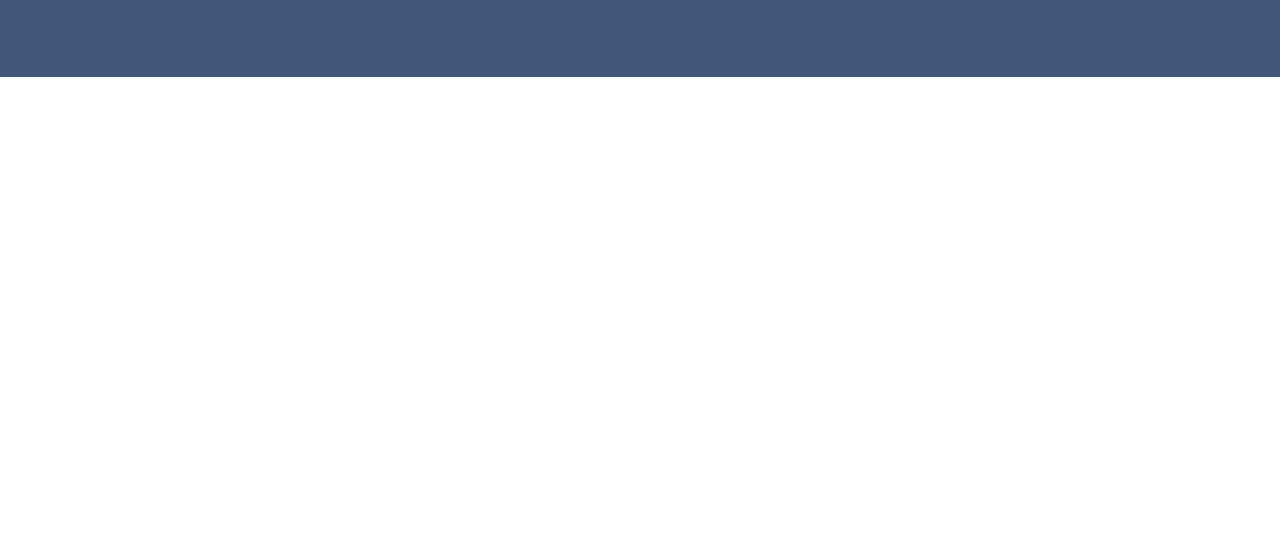
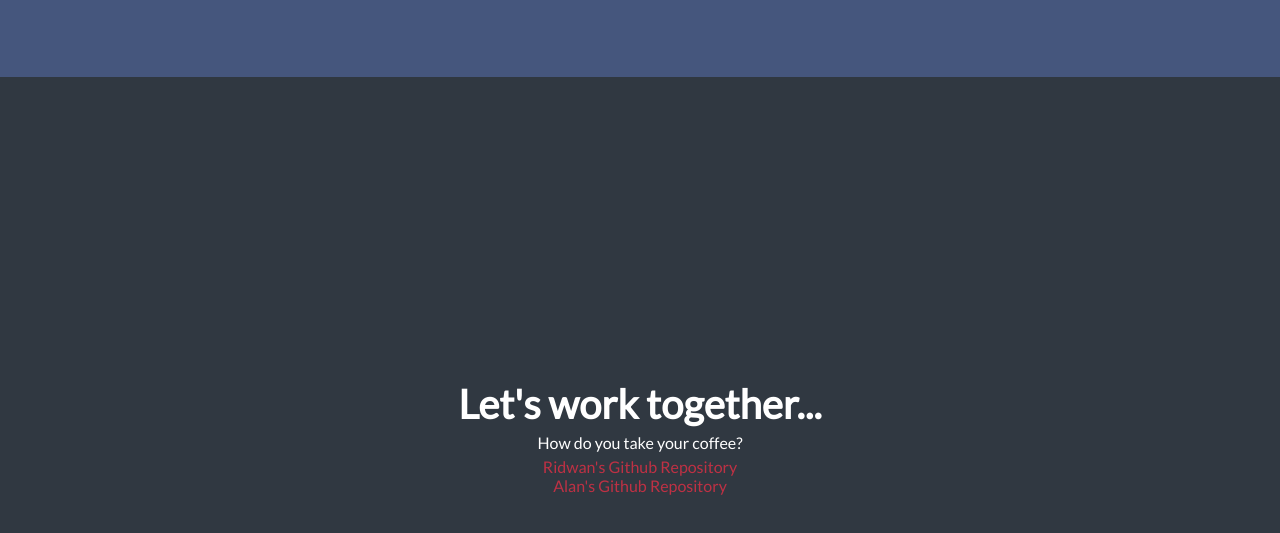
Before and after one commit to rindrajosia/microverse-trial, a plain HTML site: page index.html in a window 1280 px wide. Shown: the part 1697-2230 px from the top of the page. Before the commit the page ends 1774 px from the top, so only its background shows below. Drawn offline with Linux system fonts and the light colour scheme.

Commit message:
Add section for contact

```diff
--- a/index.html
+++ b/index.html
@@ -45,5 +45,15 @@
       </ul>
     </section>
 
+    <section id="contact">
+      <h1>Let's work together...</h1>
+      <p>How do you take your coffee?</p>
+      <a href="https://github.com/" id="profile-link" target="_blank">Ridwan's Github Repository</a>
+      <a href="https://github.com/" id="profile-link-2" target="_blank">Alan's Github Repository</a>
+
+    </section>
+
+
+
   </body>
 </html>
```
